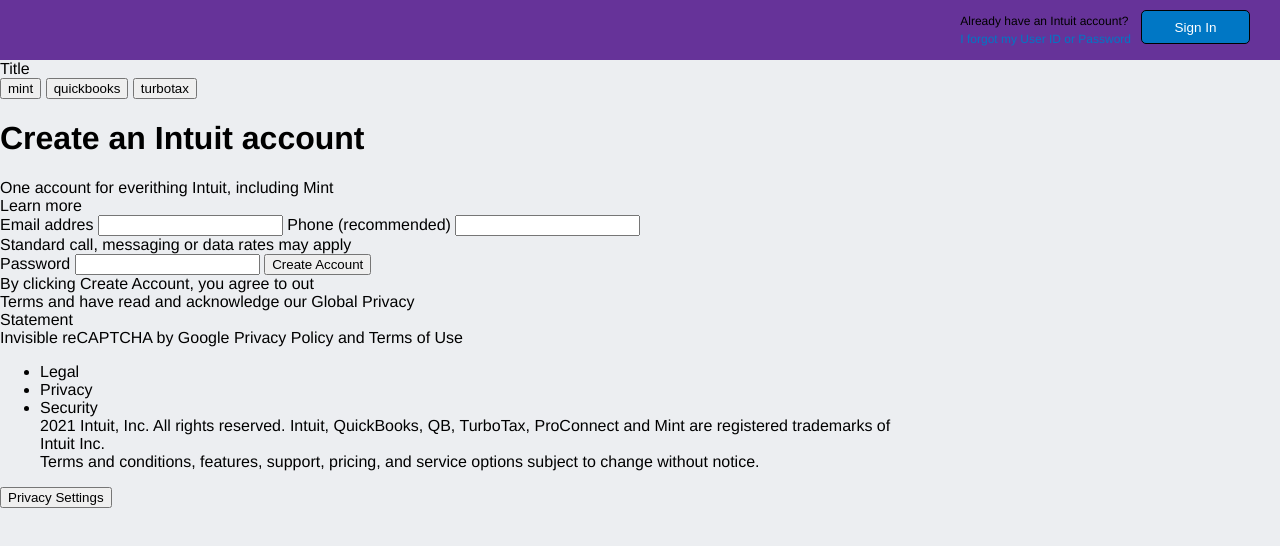
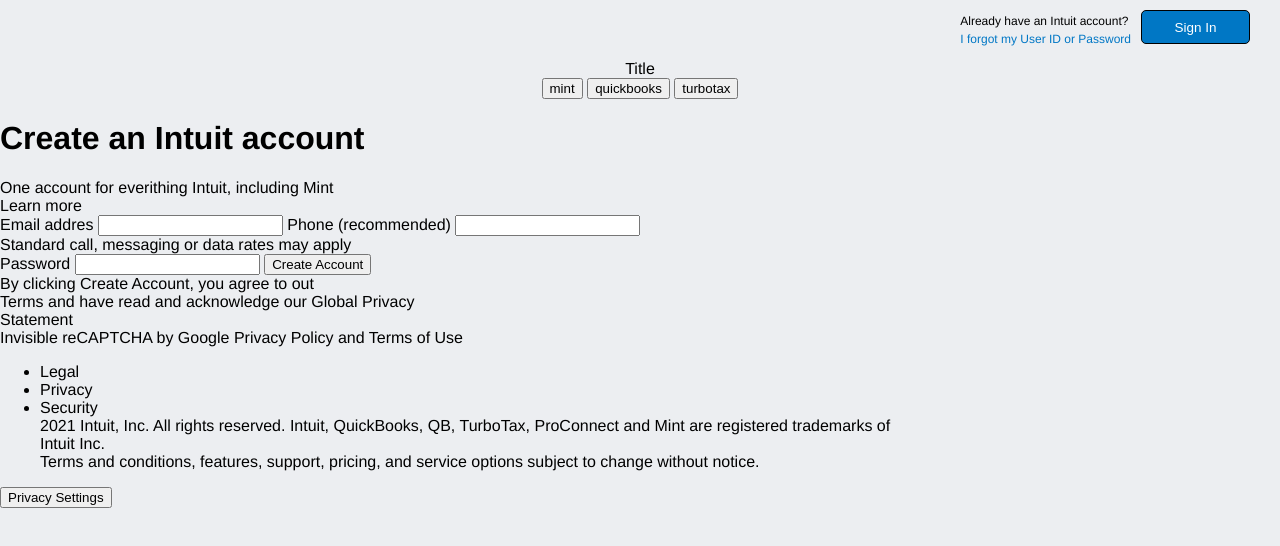
Before and after one commit to sebapkfd/mint-clone, a plain HTML site: page index.html in a window 1280 px wide. Drawn offline with Linux system fonts and the light colour scheme.

Commit message:
Centered title

```diff
--- a/index.html
+++ b/index.html
@@ -16,6 +16,7 @@
             Sign In
         </button>
     </div>
+    <div id="main">
         <div id="title">
             Title
         </div>
@@ -59,6 +60,7 @@
                 <p>Terms and conditions, features, support, pricing, and service options subject to change without notice.</p>
             </ul>
         </div>
+    </div>
     <div id="privacy-container">
         <button id="privacy-btn">
             Privacy Settings
--- a/style.css
+++ b/style.css
@@ -10,7 +10,6 @@
 }
 
 #head {
-    background-color: rebeccapurple;
     font-size: 12px;
     display: flex;
     flex-direction: row;
@@ -40,3 +39,14 @@
     flex-direction: column;
     justify-content: space-evenly;
 }
+
+#main {
+    display: flex;
+    flex-direction: column;
+    justify-content: center;
+}
+
+#title,
+#pages-btns {
+    align-self: center;
+}
```
Lines whose indentation alone changed are shown as unchanged.
